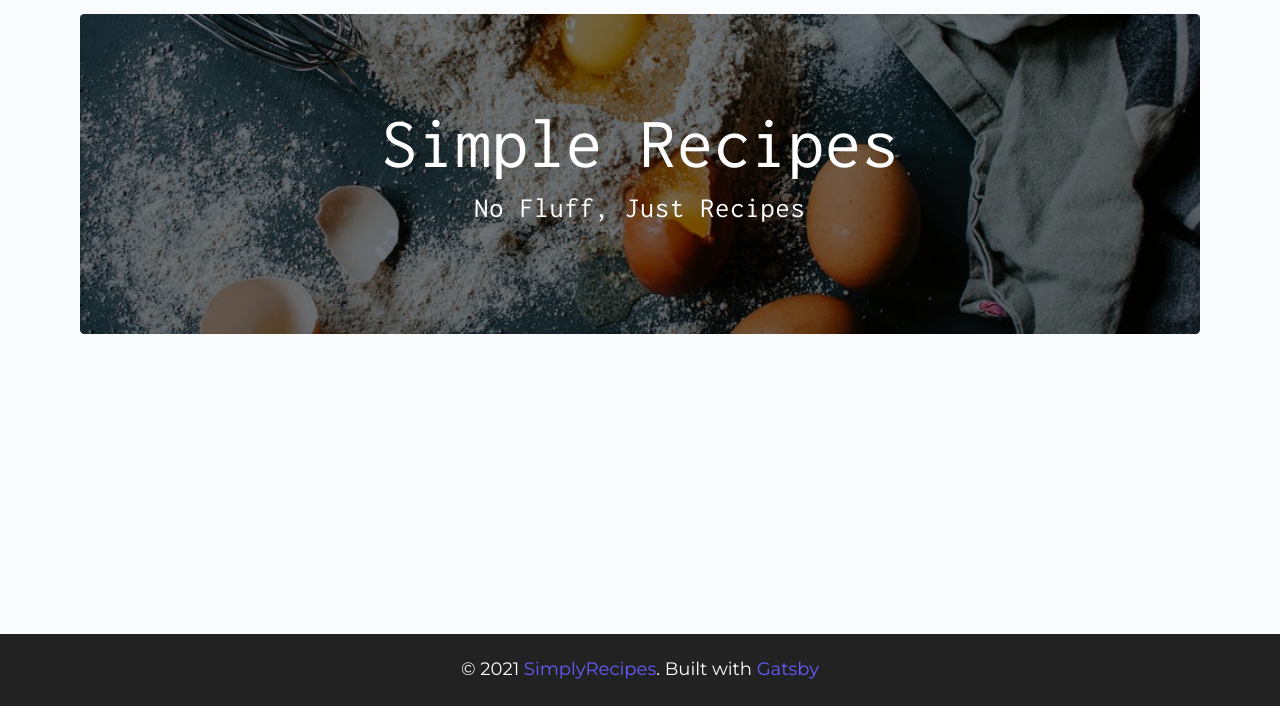
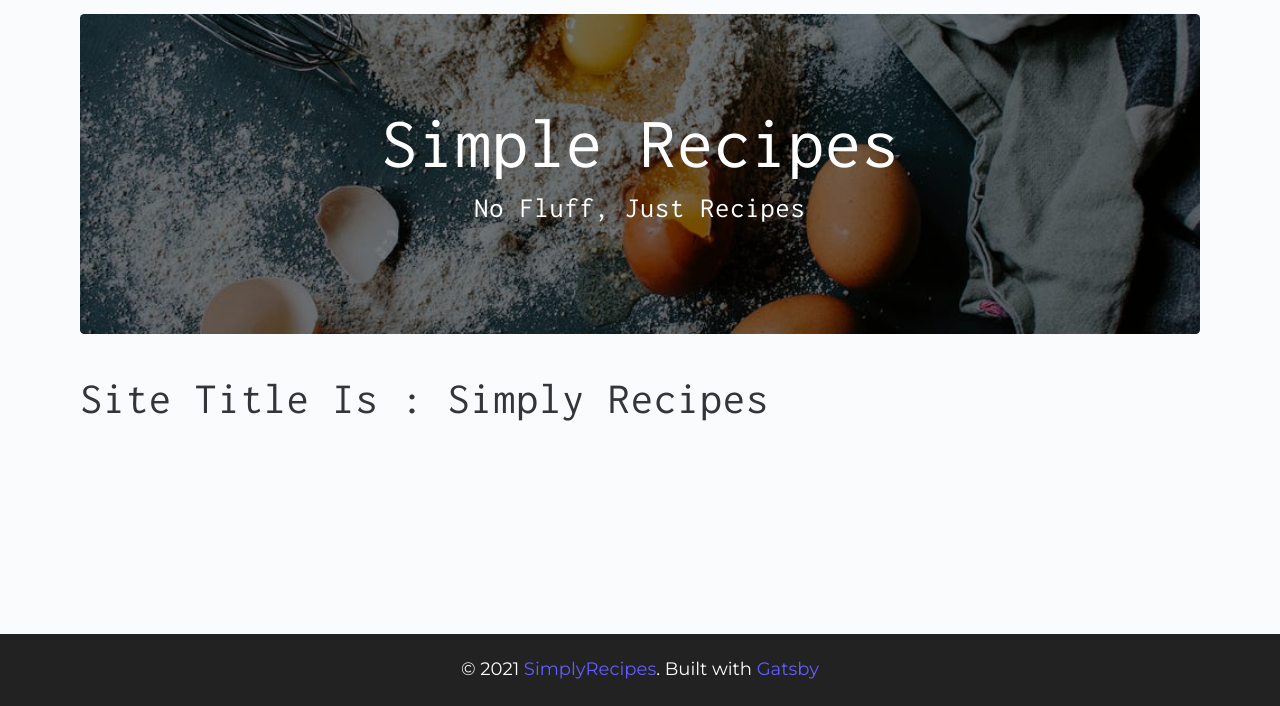
Before and after one commit to neuroloops/gatsby-v3-tutorial-recipes, a Gatsby site: page / in a window 1280 px wide. Shown: the part 94-800 px from the top of the page. Built offline with nearby package versions, Linux system fonts and the light colour scheme; Gatsby itself is replaced by a stand-in of ours.

Commit message:
Feat: use Static querry - from scratch

```diff
--- a/gatsby-config.js
+++ b/gatsby-config.js
@@ -6,6 +6,18 @@
 
 module.exports = {
   /* Your site config here */
+  siteMetadata: {
+    title: "simply recipes",
+    description: "Nice and clean recipes site",
+    author: "@LudoLoops",
+    person: { name: "Ludo", age: 32 },
+    simpleData: ["item 1", "item 2"],
+    complexData: [
+      { name: "john", age: 32 },
+      { name: "susan", age: 21 },
+    ],
+  },
+
   plugins: [
     `gatsby-plugin-styled-components`,
     `gatsby-plugin-image`,
--- /dev/null
+++ b/src/examples/fetchData.js
@@ -0,0 +1,39 @@
+import React from "react"
+import { useStaticQuery, graphql } from "gatsby"
+
+const getData = graphql`
+  {
+    site {
+      siteMetadata {
+        author
+        simpleData
+        title
+        description
+        person {
+          age
+          name
+        }
+        complexData {
+          age
+          name
+        }
+      }
+    }
+  }
+`
+const FetchData = () => {
+  const {
+    site: {
+      siteMetadata: { title },
+    },
+  } = useStaticQuery(getData)
+
+  return (
+    <div>
+      {/* <h2>Name: {data.site.siteMetadata.person.name}</h2> */}
+      <h2>site title is : {title}</h2>
+    </div>
+  )
+}
+
+export default FetchData
--- a/src/pages/index.js
+++ b/src/pages/index.js
@@ -1,7 +1,7 @@
 import React from "react"
 import Layout from "../components/Layout"
 import { StaticImage } from "gatsby-plugin-image"
-
+import FetchData from "../examples/fetchData"
 export default function Home() {
   return (
     <Layout>
@@ -21,6 +21,7 @@
             </div>
           </div>
         </header>
+        <FetchData />
       </main>
     </Layout>
   )
```
